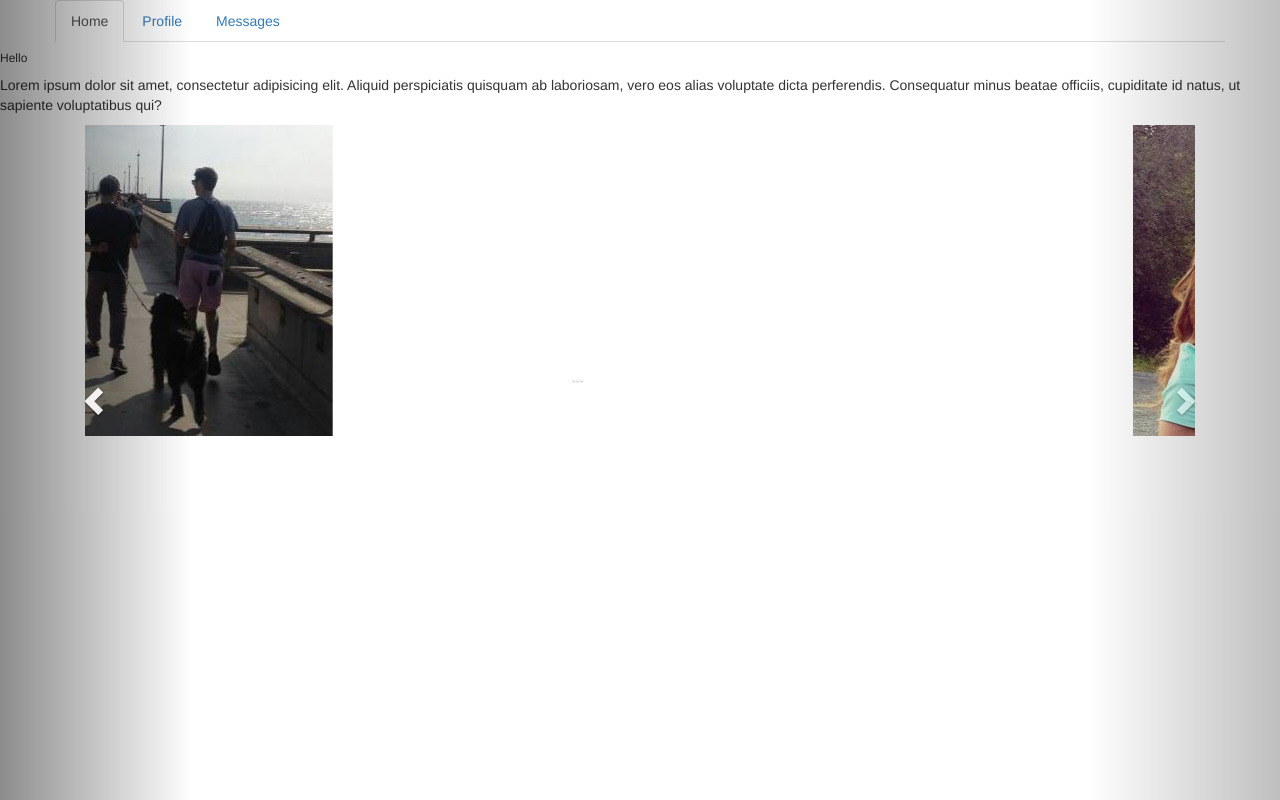
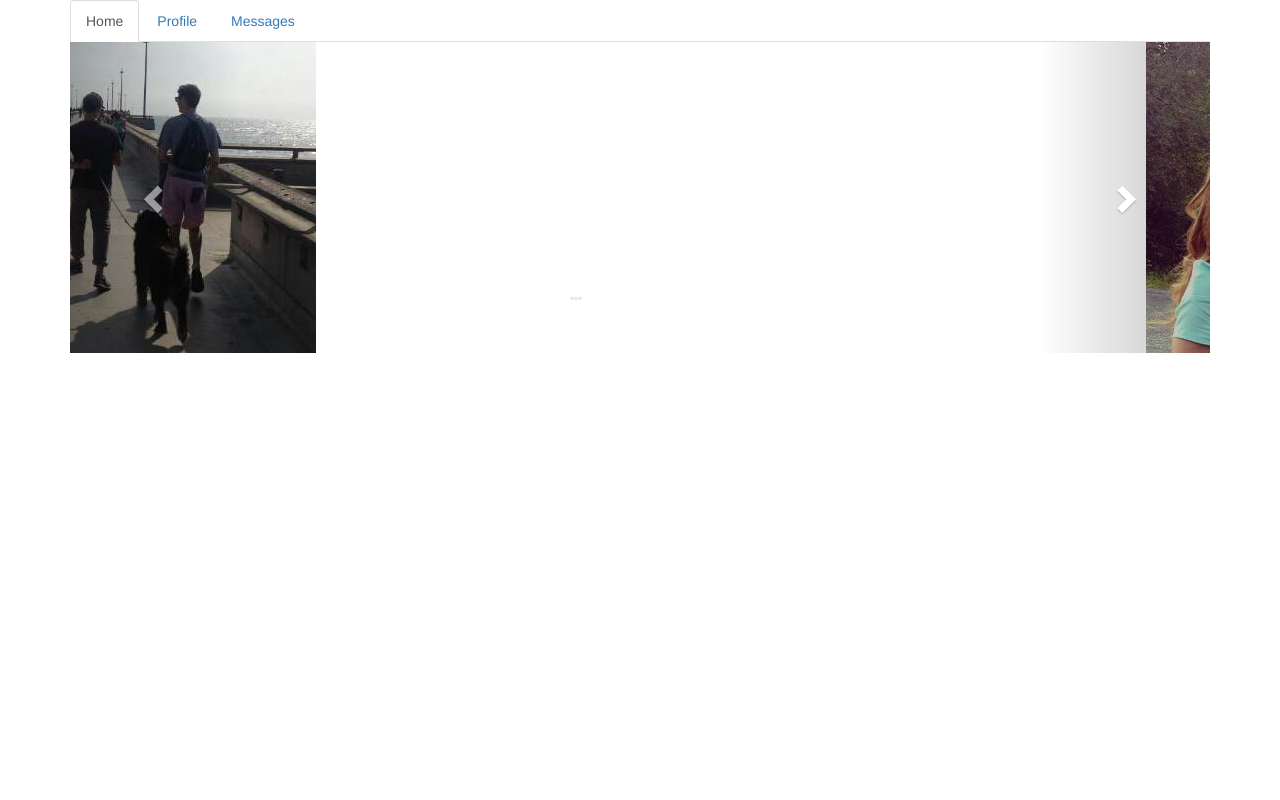
Before and after one commit to andrewrmcgrath/website-bootstapped, a plain HTML site: page index.html in a window 1280 px wide. Drawn offline with nearby package versions, Linux system fonts and the light colour scheme.

Commit message:
made changes to carousel to now fit page

```diff
--- a/index.html
+++ b/index.html
@@ -20,7 +20,9 @@
   <body>
 
     <div class="container">
+
       <div class="row">
+        <div class="col-sm-12">
           <ul class="nav nav-tabs">
             <li role="presentation" class="active"><a href="#">Home</a></li>
             <li role="presentation"><a href="#">Profile</a></li>
@@ -29,16 +31,9 @@
         </div>
       </div>
 
-    <h6>Hello</h6>
-
-<div>
-    <p>Lorem ipsum dolor sit amet, consectetur adipisicing elit. Aliquid perspiciatis quisquam ab laboriosam, vero eos alias voluptate dicta perferendis. Consequatur minus beatae officiis, cupiditate id natus, ut sapiente voluptatibus qui?</p>
-</div>
-
            <!-- carosel image here -->
 
       <div class="row">
-                  <div class="container">
         <div class="col-xs-12">
 
           <div id="carousel-example-generic" class="carousel slide" data-ride="carousel">
@@ -58,18 +53,15 @@
                   ...
                 </div>
               </div>
+
               <div class="item">
                 <img src="images/anjem.jpg" alt="Andrew + Emily">
                 <div class="carousel-caption">
                   ...
                 </div>
               </div>
-                  </div>
 
-            </div> <!-- col-xs-12 -->
-          </div> <!-- .row -->
-
-
+            </div><!-- .carousel-inner -->
 
             <!-- Controls -->
             <a class="left carousel-control" href="#carousel-example-generic" role="button" data-slide="prev">
@@ -80,7 +72,14 @@
               <span class="glyphicon glyphicon-chevron-right" aria-hidden="true"></span>
               <span class="sr-only">Next</span>
             </a>
-        </div>
+
+          </div><!-- #carousel-example-generic -->
+
+          </div> <!-- col-xs-12 -->
+        </div> <!-- .row -->
+
+
+    </div><!-- .conatiner -->
 
     <!-- jQuery (necessary for Bootstrap's JavaScript plugins) -->
       <script src="https://ajax.googleapis.com/ajax/libs/jquery/1.11.2/jquery.min.js"></script>
```
Lines whose indentation alone changed are shown as unchanged.
